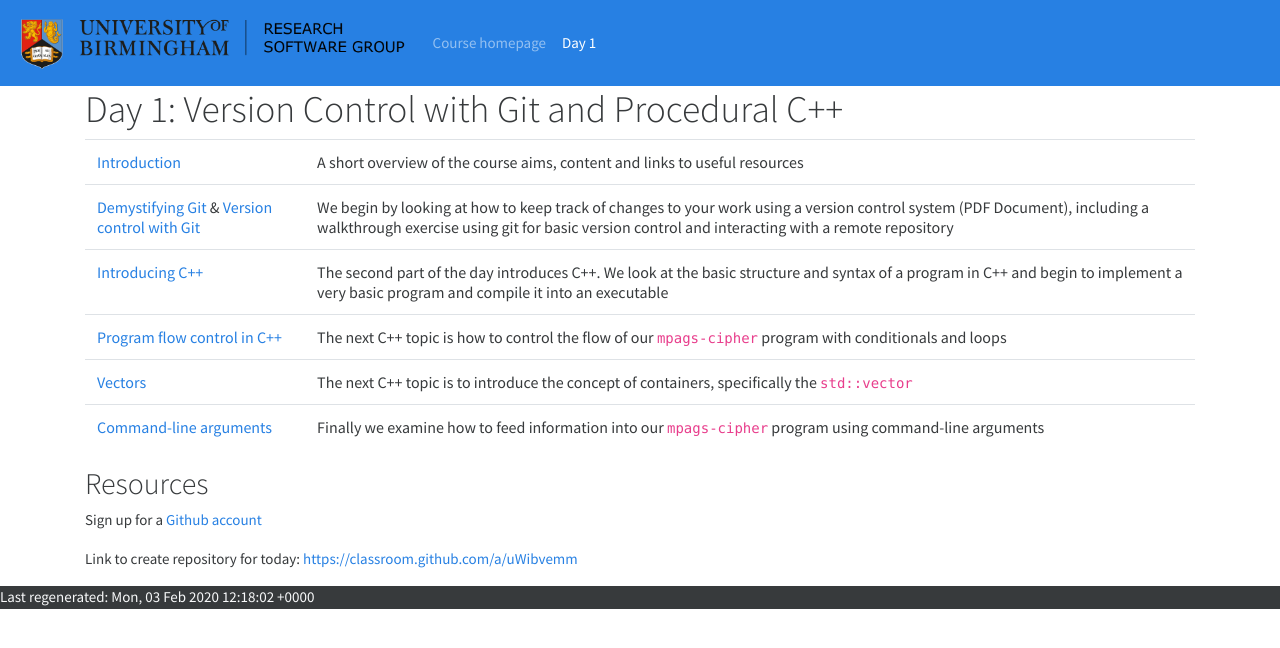
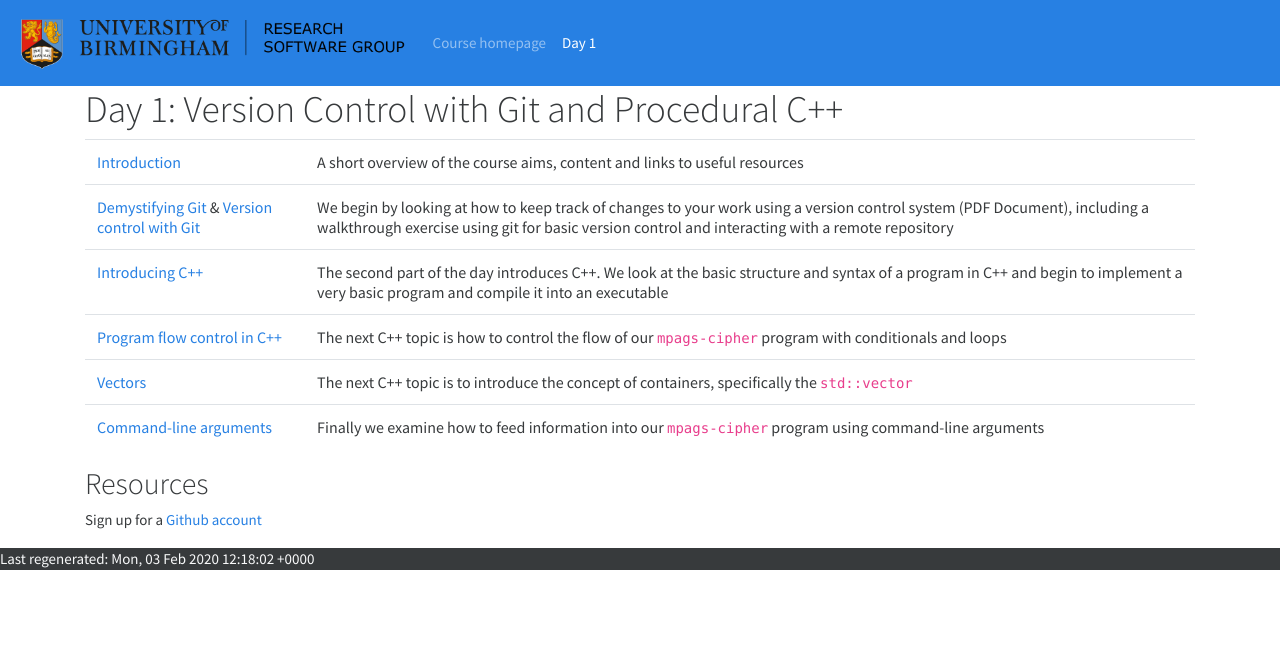
Before and after one commit to bear-rsg/C-materials, a Jekyll site: the page built from days/1.html, in a window 1280 px wide. Shown: the top 648 px of the page. Built offline with Jekyll 4.4.1, drawn with Linux system fonts in a browser that asks for light colours; nearby versions of some CDN libraries.

Commit message:
Commented GitHub classroom link (does not exist)

```diff
--- a/days/1.html
+++ b/days/1.html
@@ -68,4 +68,4 @@
 
 <h2>Resources</h2>
 <p>Sign up for a <a href="https://github.com/" target="_blank" title="github">Github account</a></p>
-<p>Link to create repository for today: <a href="https://classroom.github.com/a/uWibvemm" target="_blank" title="Github classroom">https://classroom.github.com/a/uWibvemm</a></p>
+<!--<p>Link to create repository for today: <a href="https://classroom.github.com/a/uWibvemm" target="_blank" title="Github classroom">https://classroom.github.com/a/uWibvemm</a></p>-->
```
